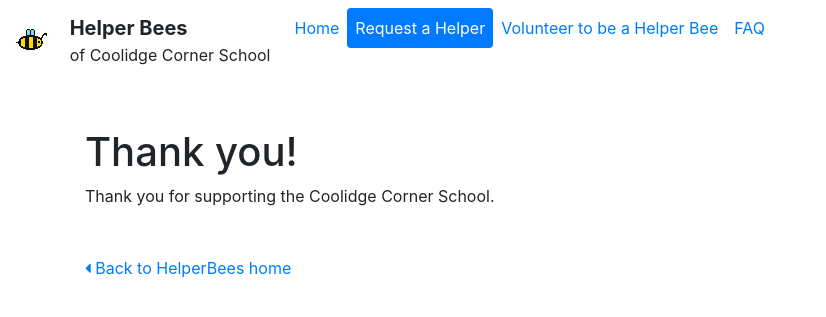
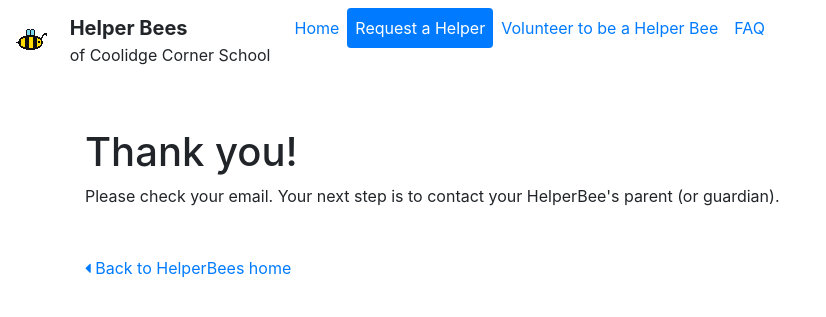
Before and after one commit to CoolidgeCornerSchool/helperbees, a Jekyll site: the page built from request_thankyou.html, in a window 1280 px wide. Shown: the top 317 px of the page, without its empty margins (0-826 px from the left). Built offline with Jekyll 4.4.1, drawn with Linux system fonts in a browser that asks for light colours; comment, search, counter and statistics services are not loaded.

Commit message:
copy change

```diff
--- a/request_thankyou.html
+++ b/request_thankyou.html
@@ -5,6 +5,8 @@ layout: default
 
 <h1>Thank you!</h1>
 
-Thank you for supporting the Coolidge Corner School.
+Please check your email.
+
+Your next step is to contact your HelperBee's parent (or guardian).
 
 <p class="mt-5"><a href="/"><i class="fa fa-caret-left"></i> Back to HelperBees home</a></p>
```
